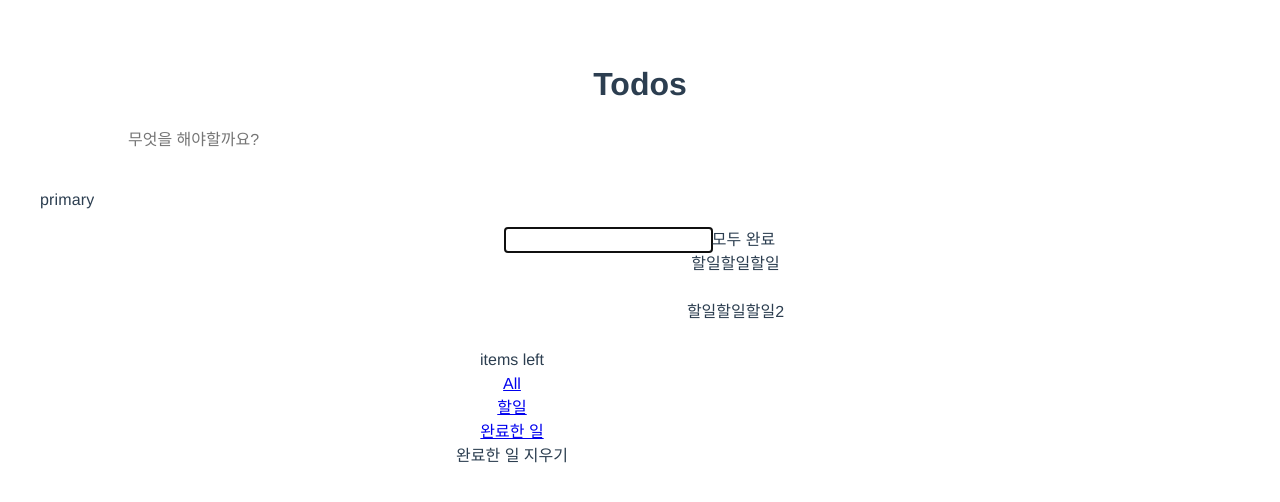
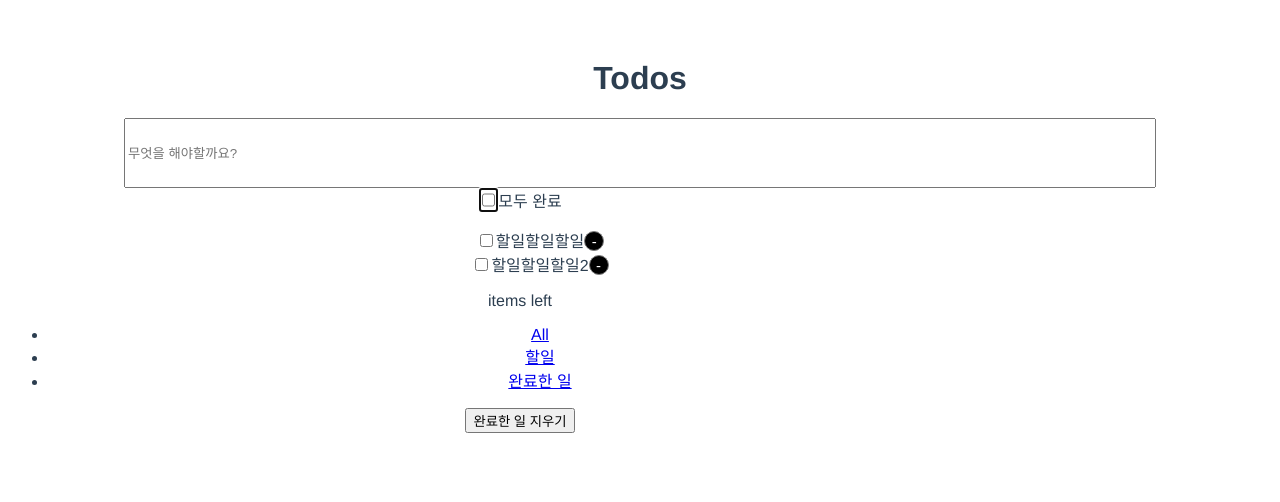
Before and after one commit to sojh93/todos, a Vue app: page / in a window 1280 px wide. Shown: the top 502 px of the page. Built offline with nearby package versions, Linux system fonts and the light colour scheme.

Commit message:
추가 수정필요

```diff
--- a/src/main.js
+++ b/src/main.js
@@ -2,14 +2,6 @@ import { createApp } from 'vue'
 import App from './App.vue'
 
 // vuetify
-import 'vuetify/styles'
-import { createVuetify } from 'vuetify'
-import * as components from 'vuetify/components'
-import * as directives from 'vuetify/directives'
 
-const vuetify = createVuetify({
-  components,
-  directives,
-})
 
-createApp(App).use(vuetify).mount('#app')
+createApp(App).mount('#app')
--- a/src/pages/TodosPrac.vue
+++ b/src/pages/TodosPrac.vue
@@ -2,24 +2,19 @@
     <header-component></header-component>
     <input class="todoList__input" placeholder="무엇을 해야할까요?"/>
     <div class="main">
-        <v-checkbox
-            v-model="ex4"
-            label="primary"
-            color="primary"
-            value="primary"
-            hide-details
-          ></v-checkbox>
-        <input class="checkbox__all" autofocus>
-        <label>모두 완료</label>
+        <div class="checkbox__wrapper">
+            <input type="checkbox" class="checkbox__all" autofocus>
+            <label>모두 완료</label>
+        </div>
+
         <ul class="todoList">
             <li class="todoList__todo"
             v-for="todo in Todos" :key="todo.id">
                 <div class="todoList__view">
-                    <input class="checkbox__toggle">
+                    <input type="checkbox" class="checkbox__toggle">
                     <label>{{todo.title}}</label>
-                    <v-icon class="item__delete" icon="mdi-minus-circle" size="x-small"></v-icon>
+                    <button class="btn__delete">-</button>
                 </div>
-                <input>
             </li>
         </ul>
     </div>
@@ -55,7 +50,24 @@ export default {
     width: 80vw;
     height: 5vw;
 }
+.main {
+    width: 80vw;
+}
+.checkbox__wrapper {
+    width: 100%;
+    display: flex;
+    justify-content: center;
+}
 li {
     list-style:none;
 }
+.btn__delete {
+    width: 20px;
+    height: 20px;
+    border-radius: 15px;
+    border: 1px solid gray;
+    background-color: black;
+    color: white;
+    font-size: 15px;
+}
 </style>
```
